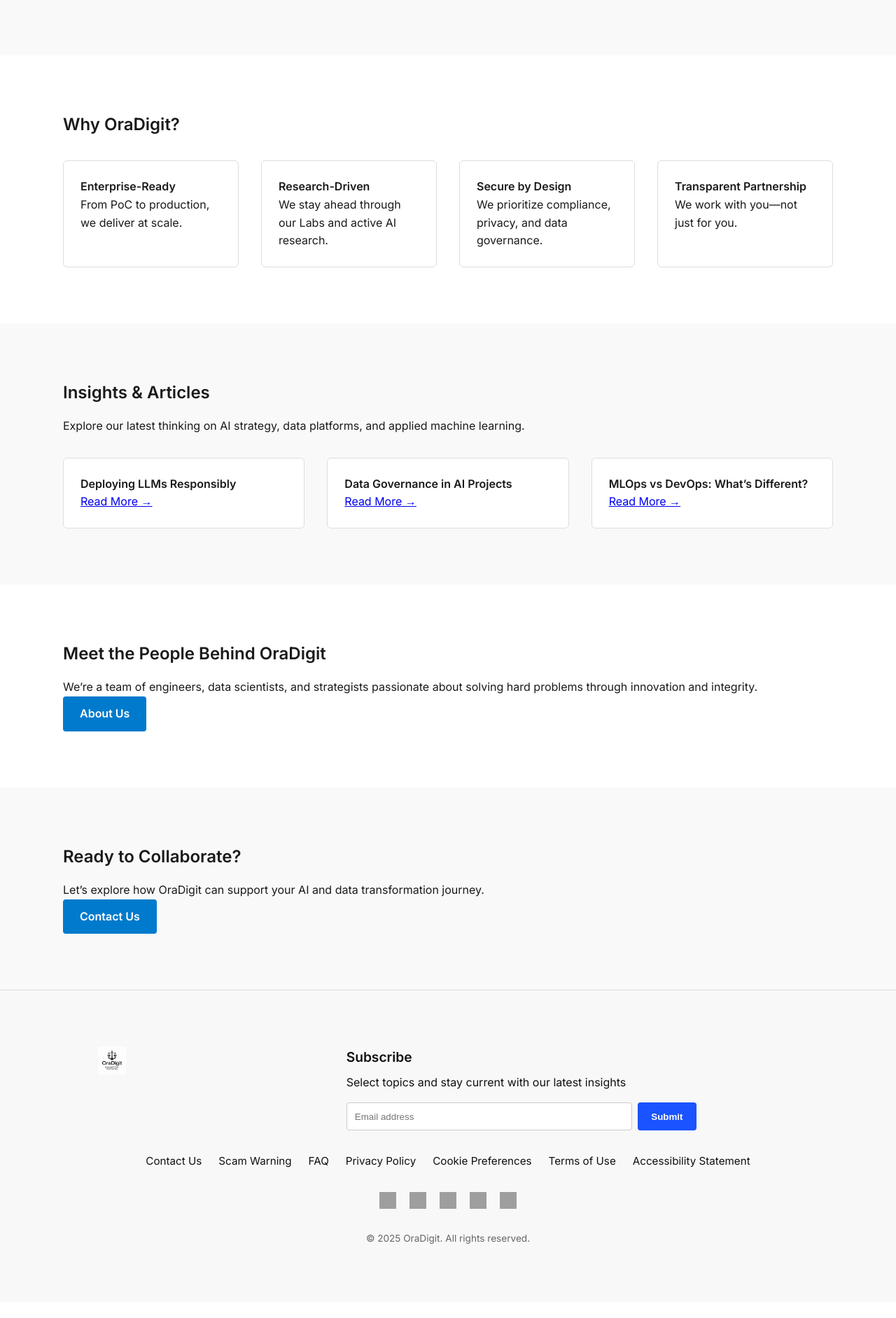
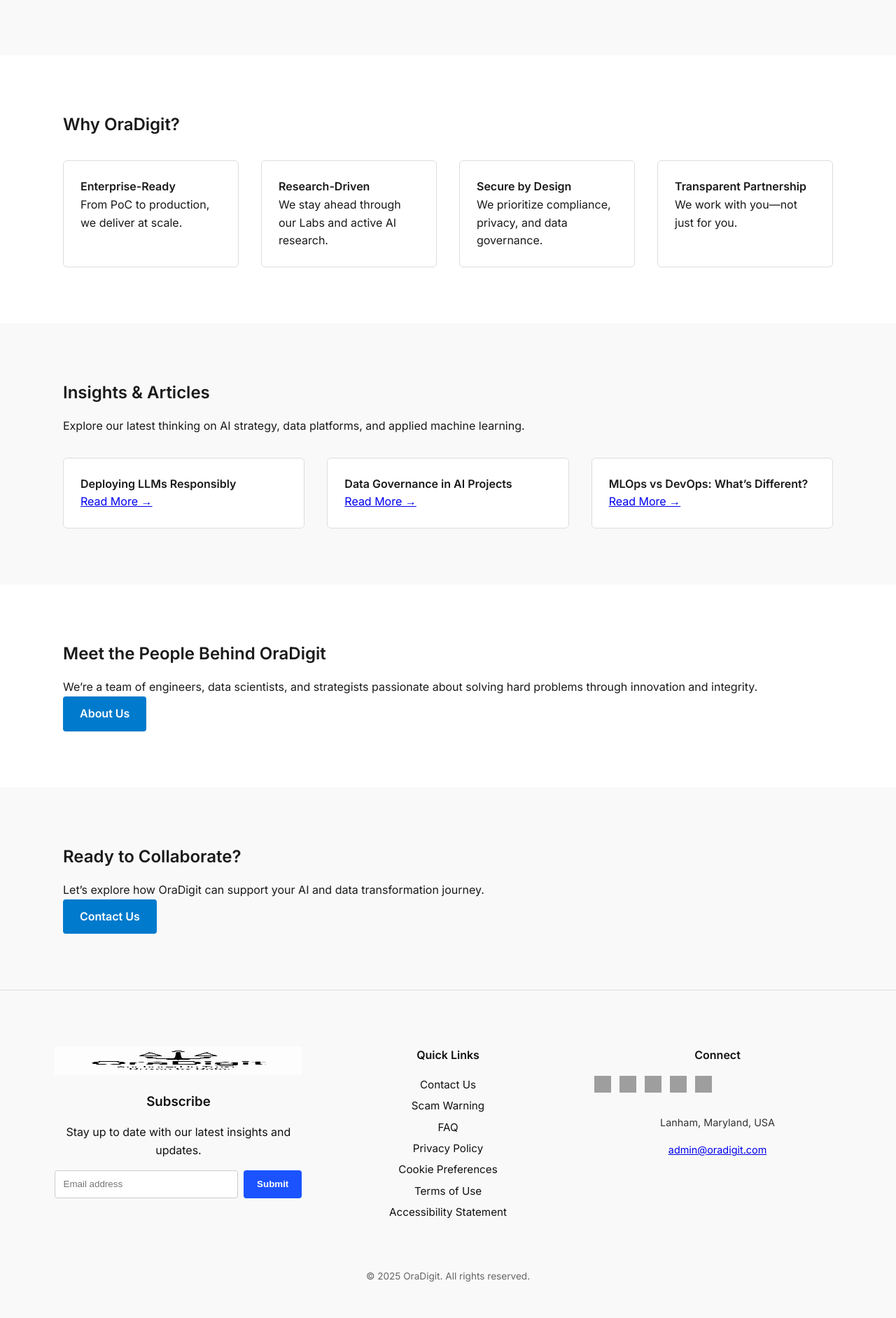
Before and after one commit to DataForSolution/oradigit-site, a Jekyll site: the page built from index.html, in a window 1280 px wide. Shown: the part 742-2625 px from the top of the page at 70% size. Built offline with Jekyll 4.4.1, drawn with Linux system fonts in a browser that asks for light colours; before the commit the page ends 2602 px from its top, so only the background shows below that; grey boxes are pictures that could not be loaded.

Commit message:
Redesign footer with modern grid layout and polished design

```diff
--- a/_includes/footer.html
+++ b/_includes/footer.html
@@ -1,54 +1,47 @@
-<!-- Professional Footer -->
-<footer class="refined-footer">
-  <div class="container">
-    <!-- Top Section: Logo and Subscribe -->
-    <div class="footer-top">
-      <div class="footer-brand">
-        <img src="/assets/logo.png" alt="OraDigit Logo" style="height: 40px;">
-      </div>
-      <div class="footer-subscribe">
+<footer class="footer-grid">
+  <div class="container footer-container">
+
+    <!-- Column 1: Logo + Subscription -->
+    <div class="footer-column">
+      <img src="/assets/logo.png" alt="OraDigit Logo" class="footer-logo">
       <h3>Subscribe</h3>
-        <p>Select topics and stay current with our latest insights</p>
-        <form action="#" method="POST" class="subscribe-form">
+      <p>Stay up to date with our latest insights and updates.</p>
+      <form class="subscribe-form" action="#" method="POST">
         <input type="email" placeholder="Email address" required>
         <button type="submit">Submit</button>
       </form>
     </div>
+
+    <!-- Column 2: Navigation Links -->
+    <div class="footer-column">
+      <h4>Quick Links</h4>
+      <ul class="footer-links-list">
+        <li><a href="/contact/">Contact Us</a></li>
+        <li><a href="#">Scam Warning</a></li>
+        <li><a href="#">FAQ</a></li>
+        <li><a href="#">Privacy Policy</a></li>
+        <li><a href="#">Cookie Preferences</a></li>
+        <li><a href="#">Terms of Use</a></li>
+        <li><a href="#">Accessibility Statement</a></li>
+      </ul>
     </div>
 
-    <!-- Footer Navigation Links -->
-    <div class="footer-links">
-      <a href="/contact/">Contact Us</a>
-      <a href="#">Scam Warning</a>
-      <a href="#">FAQ</a>
-      <a href="#">Privacy Policy</a>
-      <a href="#">Cookie Preferences</a>
-      <a href="#">Terms of Use</a>
-      <a href="#">Accessibility Statement</a>
+    <!-- Column 3: Social & Info -->
+    <div class="footer-column">
+      <h4>Connect</h4>
+      <div class="footer-social">
+        <a href="https://linkedin.com" target="_blank"><img src="https://cdn.jsdelivr.net/npm/simple-icons@v10/icons/linkedin.svg" alt="LinkedIn"></a>
+        <a href="https://x.com" target="_blank"><img src="https://cdn.jsdelivr.net/npm/simple-icons@v10/icons/x.svg" alt="X"></a>
+        <a href="https://facebook.com" target="_blank"><img src="https://cdn.jsdelivr.net/npm/simple-icons@v10/icons/facebook.svg" alt="Facebook"></a>
+        <a href="https://youtube.com" target="_blank"><img src="https://cdn.jsdelivr.net/npm/simple-icons@v10/icons/youtube.svg" alt="YouTube"></a>
+        <a href="/feed.xml" target="_blank"><img src="https://cdn.jsdelivr.net/npm/simple-icons@v10/icons/rss.svg" alt="RSS"></a>
+      </div>
+      <p class="footer-address">Lanham, Maryland, USA</p>
+      <p class="footer-email"><a href="mailto:admin@oradigit.com">admin@oradigit.com</a></p>
+    </div>
   </div>
 
-    <!-- Social Icons -->
-    <div class="footer-social">
-      <a href="https://linkedin.com" target="_blank" rel="noopener">
-        <img src="https://cdn.jsdelivr.net/npm/simple-icons@v10/icons/linkedin.svg" alt="LinkedIn" width="28">
-      </a>
-      <a href="https://x.com" target="_blank" rel="noopener">
-        <img src="https://cdn.jsdelivr.net/npm/simple-icons@v10/icons/x.svg" alt="X/Twitter" width="28">
-      </a>
-      <a href="https://facebook.com" target="_blank" rel="noopener">
-        <img src="https://cdn.jsdelivr.net/npm/simple-icons@v10/icons/facebook.svg" alt="Facebook" width="28">
-      </a>
-      <a href="https://youtube.com" target="_blank" rel="noopener">
-        <img src="https://cdn.jsdelivr.net/npm/simple-icons@v10/icons/youtube.svg" alt="YouTube" width="28">
-      </a>
-      <a href="/feed.xml" target="_blank" rel="noopener">
-        <img src="https://cdn.jsdelivr.net/npm/simple-icons@v10/icons/rss.svg" alt="RSS" width="28">
-      </a>
-    </div>
-
-    <!-- Copyright -->
   <div class="footer-bottom">
     <p>&copy; 2025 OraDigit. All rights reserved.</p>
   </div>
-  </div>
 </footer>
--- a/assets/css/style.css
+++ b/assets/css/style.css
@@ -287,47 +287,37 @@
   background: #1a53ff;
   color: white;
 }
-.refined-footer {
-  background-color: #f8f8f8;
+.footer-grid {
+  background: #f9f9f9;
   padding: 3rem 1rem;
+  border-top: 1px solid #ddd;
   font-family: 'Inter', sans-serif;
   color: #111;
-  border-top: 1px solid #ddd;
-  text-align: center;
 }
 
-.footer-top {
-  display: flex;
-  flex-wrap: wrap;
-  justify-content: space-between;
-  align-items: flex-start;
+.footer-container {
+  display: grid;
+  grid-template-columns: repeat(auto-fit, minmax(260px, 1fr));
   gap: 2rem;
-  margin-bottom: 2rem;
-  max-width: 1000px;
-  margin-left: auto;
-  margin-right: auto;
+  max-width: 1200px;
+  margin: 0 auto;
 }
 
-.footer-brand {
-  flex: 1 1 200px;
-  text-align: left;
+.footer-column {
+  display: flex;
+  flex-direction: column;
+  gap: 1rem;
 }
 
-.footer-subscribe {
-  flex: 2 1 400px;
-  text-align: left;
-}
-
-.footer-subscribe h3 {
-  font-size: 1.2rem;
+.footer-logo {
+  height: 40px;
   margin-bottom: 0.5rem;
 }
 
 .subscribe-form {
   display: flex;
-  max-width: 500px;
   gap: 0.5rem;
-  margin-top: 1rem;
+  flex-wrap: wrap;
 }
 
 .subscribe-form input {
@@ -335,55 +325,65 @@
   padding: 0.7rem;
   border: 1px solid #ccc;
   border-radius: 4px;
+  min-width: 200px;
 }
 
 .subscribe-form button {
   padding: 0.7rem 1.2rem;
-  background: #1a53ff;
-  color: #fff;
+  background-color: #1a53ff;
+  color: white;
   border: none;
   border-radius: 4px;
   font-weight: 600;
   cursor: pointer;
 }
 
-.footer-links {
-  display: flex;
-  flex-wrap: wrap;
-  justify-content: center;
-  gap: 1.5rem;
-  font-size: 0.95rem;
-  margin-bottom: 2rem;
+.footer-links-list {
+  list-style: none;
+  padding: 0;
+  margin: 0;
 }
 
-.footer-links a {
+.footer-links-list li {
+  margin-bottom: 0.3rem;
+}
+
+.footer-links-list a {
   color: #111;
   text-decoration: none;
+  font-size: 0.95rem;
 }
 
-.footer-links a:hover {
+.footer-links-list a:hover {
   text-decoration: underline;
 }
 
 .footer-social {
   display: flex;
-  justify-content: center;
-  gap: 1.2rem;
-  margin-bottom: 1.5rem;
+  gap: 0.75rem;
+  margin-bottom: 0.5rem;
 }
 
 .footer-social img {
   width: 24px;
   height: 24px;
   filter: grayscale(100%);
-  transition: filter 0.3s;
+  transition: filter 0.3s ease;
 }
 
 .footer-social img:hover {
   filter: none;
 }
 
+.footer-address,
+.footer-email {
+  font-size: 0.9rem;
+  color: #333;
+}
+
 .footer-bottom {
+  text-align: center;
   font-size: 0.85rem;
   color: #666;
+  margin-top: 2rem;
 }
```
Lines whose indentation alone changed are shown as unchanged.
